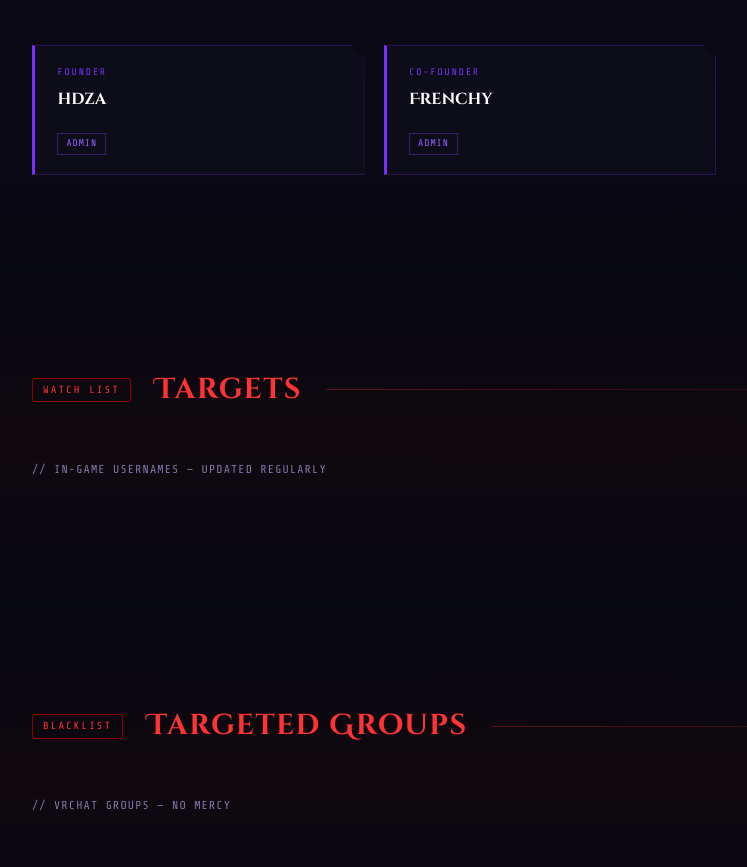
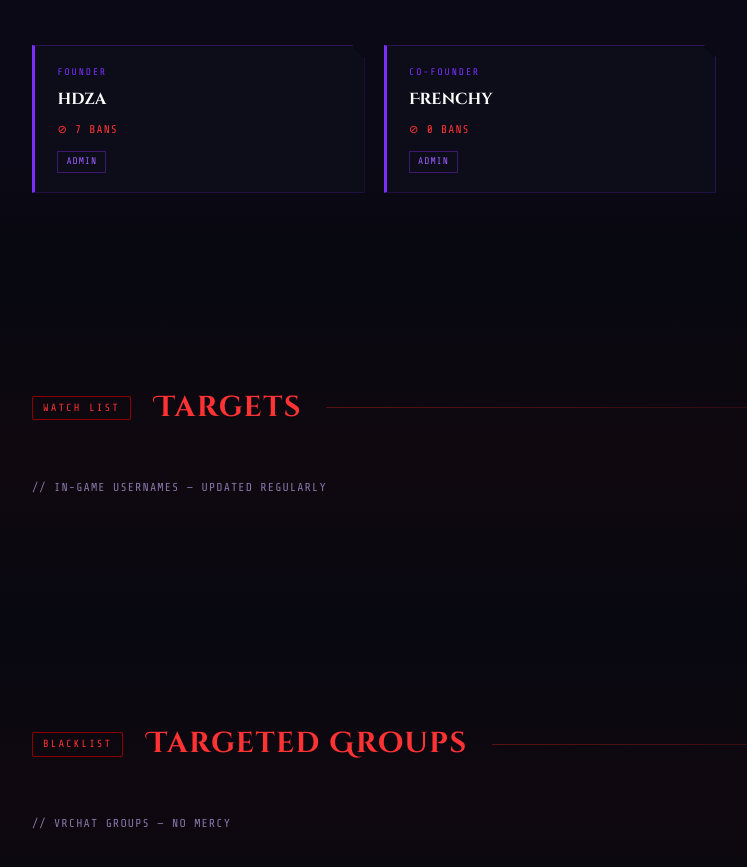
Before and after one commit to Mrmemzey/AbyssalVRC, a plain HTML site: page index.html in a window 1280 px wide. Shown: the part 945-1812 px from the top of the page, without its empty margins (90-837 px from the left). Drawn offline with nearby package versions, Linux system fonts and the light colour scheme.

Commit message:
Update index.html

```diff
--- a/index.html
+++ b/index.html
@@ -513,12 +513,14 @@
     <div class="member-card fade-in">
       <p class="member-rank">Founder</p>
       <p class="member-name">hdza</p>
+      <p style="font-family:var(--mono);font-size:0.7rem;color:var(--red-bright);letter-spacing:0.1em;margin-top:0.4rem;">⊘ 7 BANS</p>
       <span class="member-badge">Admin</span>
     </div>
 
     <div class="member-card fade-in">
       <p class="member-rank">Co-Founder</p>
       <p class="member-name">Frenchy</p>
+      <p style="font-family:var(--mono);font-size:0.7rem;color:var(--red-bright);letter-spacing:0.1em;margin-top:0.4rem;">⊘ 0 BANS</p>
       <span class="member-badge">Admin</span>
     </div>
 
```
